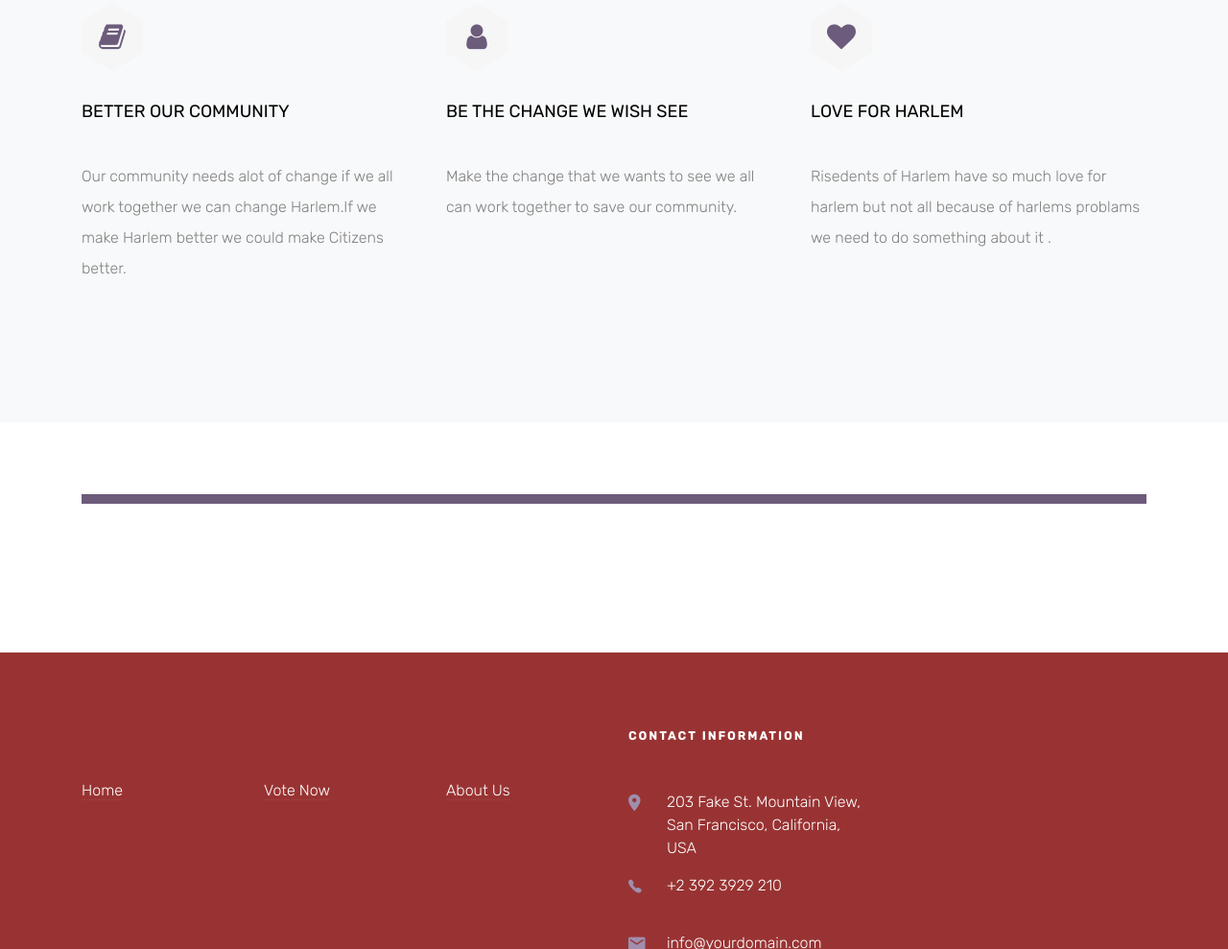
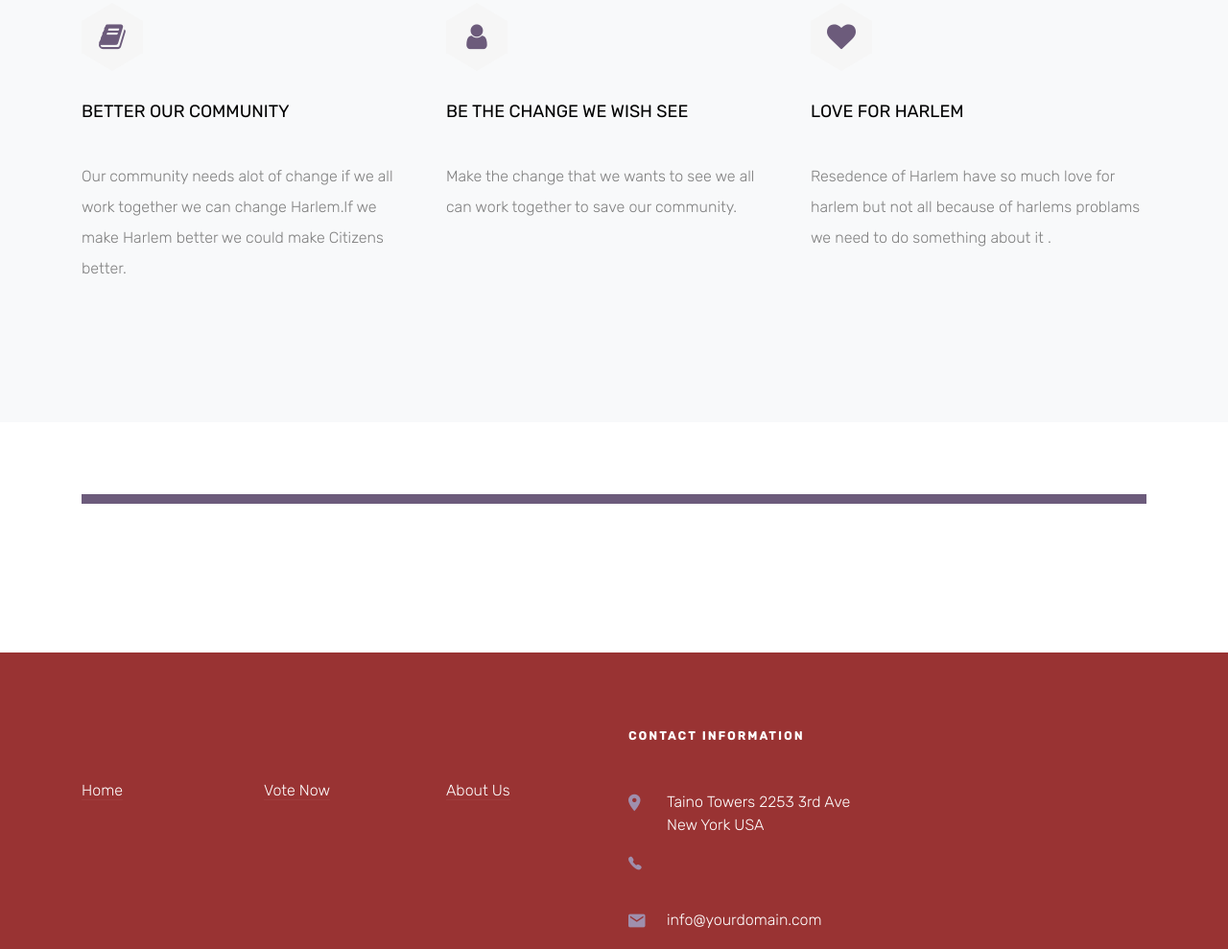
Before and after one commit to code-for-life-usa-llc/vfh, a plain HTML site: page about.html in a window 1280 px wide. Shown: the part 1811-2800 px from the top of the page at 96% size. Drawn offline with Linux system fonts and the light colour scheme; files whose address does not match are found by name.

Commit message:
'added_image'

```diff
--- a/about.html
+++ b/about.html
@@ -75,7 +75,7 @@
       </nav>
     </header>
 
-    <section class="site-hero overlay" data-stellar-background-ratio="0.5" style="background-image: url();">
+    <section class="site-hero overlay" data-stellar-background-ratio="0.5" style="background-image: url(images/empire-state-building.jpg);">
       <div class="container">
         <div class="row align-items-center justify-content-center site-hero-inner">
           <div class="col-md-8 text-center">
@@ -197,7 +197,7 @@
               </div>
               <div class="block-43-text">
                 <h3 class="block-43-heading">Love for harlem</h3>
-                <p>Risedents of Harlem have so much love for harlem but not all because of harlems problams we need to do something about it  .</p>
+                <p>Resedence of Harlem have so much love for harlem but not all because of harlems problams we need to do something about it  .</p>
               </div>
             </div>
           </div>
@@ -253,8 +253,8 @@
             <h3 class="heading">Contact Information</h3>
             <div class="block-23">
               <ul>
-                <li><span class="icon ion-android-pin"></span><span class="text">203 Fake St. Mountain View, San Francisco, California, USA</span></li>
-                <li><a href="#"><span class="icon ion-ios-telephone"></span><span class="text">+2 392 3929 210</span></a></li>
+                <li><span class="icon ion-android-pin"></span><span class="text">Taino Towers 2253 3rd Ave New York USA</span></li>
+                <li><a href="#"><span class="icon ion-ios-telephone"></span><span class="text"></span></a></li>
                 <li><a href="#"><span class="icon ion-android-mail"></span><span class="text">info@yourdomain.com</span></a></li>
               </ul>
             </div>
```
